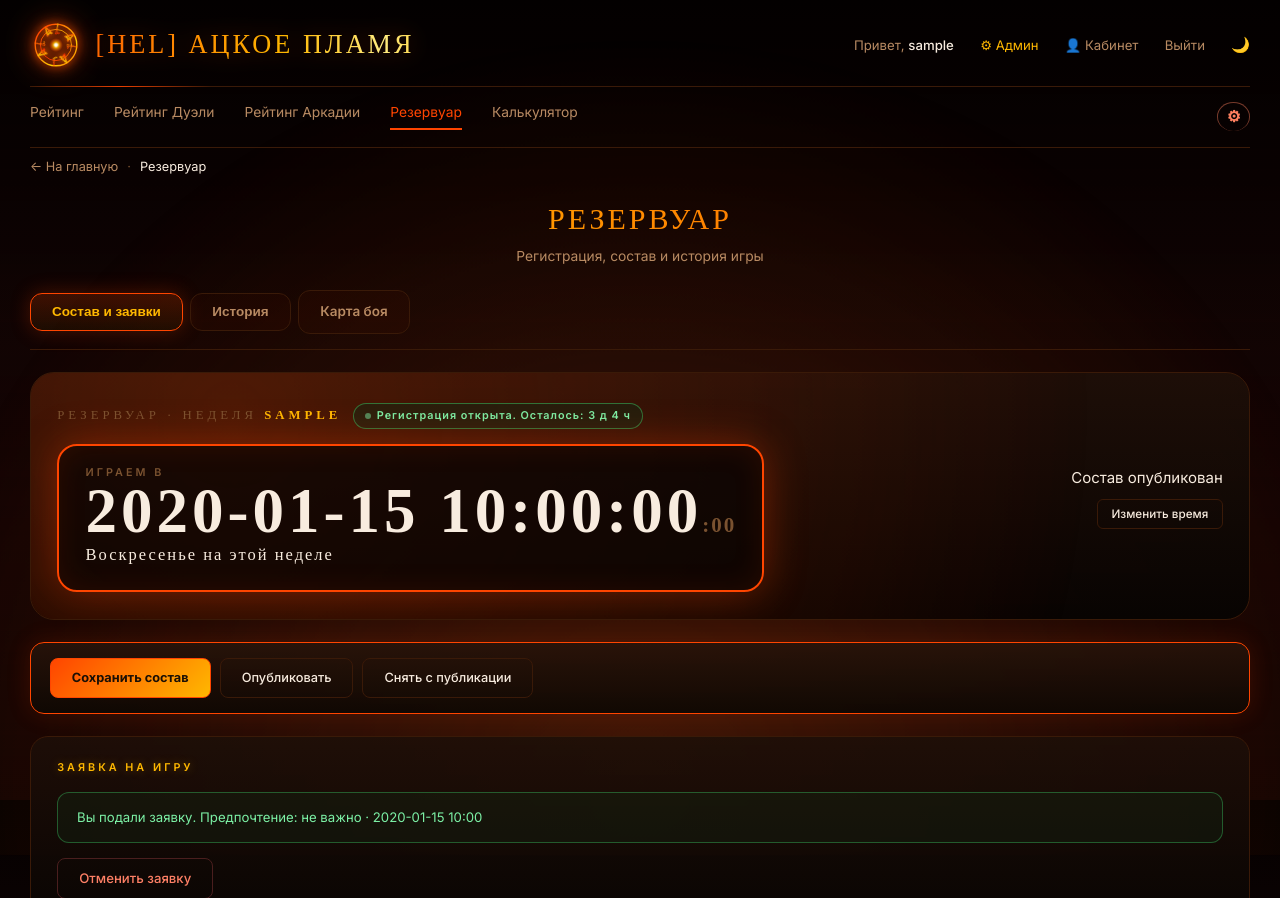
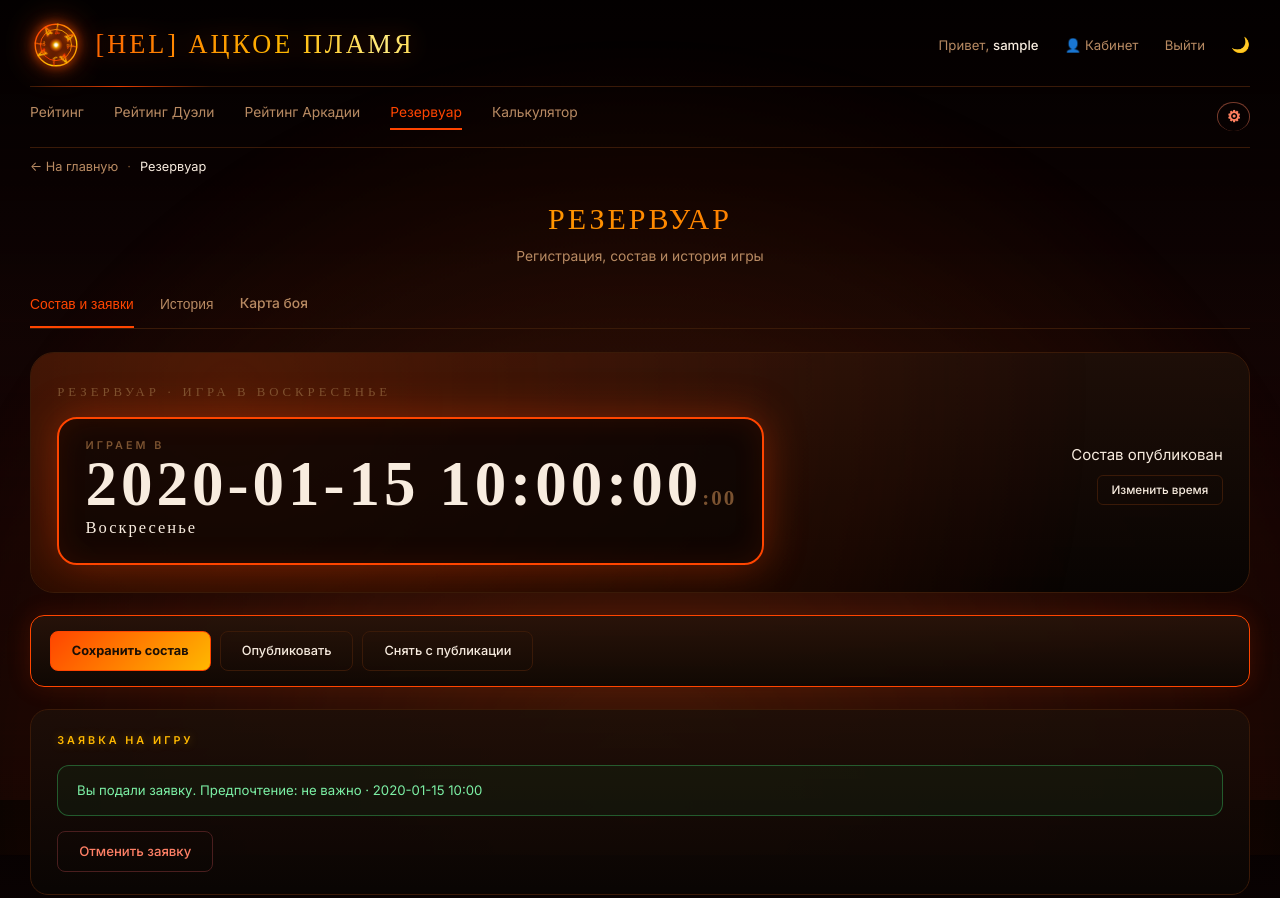
Before and after one commit to paradigmaafk-boop/e-hell, a Flask app: page /reservoir in a window 1280 px wide. Shown: the top 898 px of the page. Run offline with Flask 3, Linux system fonts and the light colour scheme; the visitor is signed in with stand-in values (Sample User, id 1); a database or web service that is not in the repository returns one stand-in record (values such as "Sample title"); some libraries are stand-ins or nearby versions; some web fonts are replaced.

Commit message:
Update reservoir.html

```diff
--- a/templates/reservoir.html
+++ b/templates/reservoir.html
@@ -9,41 +9,39 @@
     <link href="https://fonts.googleapis.com/css2?family=Forum&family=Cormorant+Garamond:ital,wght@0,400;0,500;0,600;1,400&family=Inter:wght@300;400;500;600;700;800;900&display=swap" rel="stylesheet">
     <link rel="stylesheet" href="{{ url_for('static', filename='style.css') }}">
     <style>
-        /* === Табы Резервуара === */
+        /* === Табы Резервуара — как на главной === */
         .res-tabs {
             display: flex;
-            gap: 0.5rem;
-            padding: 0.5rem 0 1rem;
+            gap: 1.75rem;
+            padding: 0.75rem 0 0;
             border-bottom: 1px solid var(--line);
             margin-bottom: 1.5rem;
-            flex-wrap: wrap;
+            overflow-x: auto;
+            scrollbar-width: none;
+            flex-wrap: nowrap;
+        }
+        .res-tabs::-webkit-scrollbar { display: none; }
+        .res-tab {
+            padding: 0 0 0.75rem;
+            border: none;
+            background: none;
+            color: var(--muted);
+            font-size: 0.92rem;
+            font-weight: 500;
+            text-decoration: none;
+            white-space: nowrap;
+            border-bottom: 2px solid transparent;
+            transition: all 0.3s ease;
+            cursor: pointer;
+            display: inline-flex;
             align-items: center;
         }
-        .res-tab {
-            padding: 0.7rem 1.4rem;
-            border-radius: 12px;
-            border: 1px solid var(--line);
-            background: rgba(255,69,0,0.03);
-            color: var(--muted);
-            font-size: 0.9rem;
-            font-weight: 600;
-            text-decoration: none;
-            transition: all 0.25s ease;
-            display: inline-flex;
-            align-items: center;
-            gap: 0.5rem;
-            cursor: pointer;
-        }
-        .res-tab:hover {
-            border-color: var(--accent);
-            color: var(--accent-warm);
-            background: rgba(255,69,0,0.08);
-        }
+        .res-tab:hover { color: var(--accent-warm); }
         .res-tab.active {
-            background: linear-gradient(180deg, rgba(255,69,0,0.2), rgba(255,184,0,0.05));
-            border-color: var(--accent);
-            color: var(--accent-warm);
-            box-shadow: 0 0 20px rgba(255,69,0,0.25);
+            color: var(--accent);
+            border-bottom-color: var(--accent);
+            background: none;
+            box-shadow: none;
         }
 
         /* === Hero-блок недели === */
@@ -82,48 +80,10 @@
             text-transform: uppercase;
             color: var(--dim);
             margin-bottom: 1rem;
-            display: flex;
-            align-items: center;
-            gap: 0.75rem;
-            flex-wrap: wrap;
         }
         .res-hero-week {
             color: var(--accent-warm);
             font-weight: 600;
-        }
-        /* Инлайн-статус регистрации в строке заголовка */
-        .res-reg-inline {
-            display: inline-flex;
-            align-items: center;
-            gap: 0.4rem;
-            padding: 0.25rem 0.75rem;
-            border-radius: 999px;
-            font-size: 0.72rem;
-            letter-spacing: 1px;
-            font-weight: 600;
-            text-transform: none;
-            font-family: 'Inter', sans-serif;
-        }
-        .res-reg-inline.open {
-            background: rgba(20,40,20,0.5);
-            border: 1px solid rgba(60,200,100,0.5);
-            color: #7cf0a5;
-        }
-        .res-reg-inline.closed {
-            background: rgba(40,15,15,0.5);
-            border: 1px solid rgba(224,57,43,0.5);
-            color: #ffa090;
-        }
-        .res-reg-inline .dot {
-            width: 6px;
-            height: 6px;
-            border-radius: 50%;
-            background: currentColor;
-            animation: regPulse 1.6s ease-in-out infinite;
-        }
-        @keyframes regPulse {
-            0%, 100% { opacity: 0.4; }
-            50%      { opacity: 1; }
         }
 
         .res-session-plate {
@@ -260,7 +220,7 @@
             color: #7cf0a5;
         }
 
-        /* === Двухколоночная сетка: Заявки / Состав === */
+        /* === Двухколоночная сетка === */
         .res-grid {
             display: grid;
             grid-template-columns: 1fr 1fr;
@@ -376,7 +336,6 @@
         }
         .res-core-divider:first-child { margin-top: 0; }
 
-        /* Кнопки действий */
         .res-action-btn {
             display: inline-flex;
             align-items: center;
@@ -418,7 +377,6 @@
         }
         .res-manage-bar .btn { font-size: 0.85rem; }
 
-        /* История */
         .res-history-week {
             padding: 1.25rem 1.5rem;
             border-radius: 14px;
@@ -477,7 +435,6 @@
         .res-history-player .mark-no { color: #ff5a5a; font-weight: 700; }
         .res-history-player .mark-unknown { color: var(--dim); }
 
-        /* Модалка смены времени */
         .modal-overlay {
             display: none;
             position: fixed;
@@ -561,8 +518,6 @@
             .res-session-time { font-size: 3rem; }
             .res-session-unit { font-size: 1rem; }
             .res-player-row { grid-template-columns: 1fr auto; font-size: 0.85rem; }
-            .res-tabs { flex-direction: column; align-items: stretch; }
-            .res-tab { justify-content: center; }
         }
     </style>
 </head>
@@ -620,9 +575,6 @@
         <div class="header-right">
             {% if session.get('user_id') %}
                 <span class="user">Привет, <b>{{ session['username'] }}</b></span>
-                {% if session.get('role') in ['admin', 'super_admin'] %}
-                    <a href="/admin" class="link-btn header-link" style="color: var(--accent-warm);">⚙ Админ</a>
-                {% endif %}
                 <a href="/cabinet" class="link-btn header-link">👤 Кабинет</a>
                 <a href="/logout" class="link-btn header-link">Выйти</a>
             {% else %}
@@ -634,11 +586,26 @@
     </header>
 
     <nav class="nav">
-        <a href="/rating/total">Рейтинг</a>
-        <a href="/rating/duel">Рейтинг Дуэли</a>
-        <a href="/rating/arcadia">Рейтинг Аркадии</a>
-        <a href="/reservoir" class="active">Резервуар</a>
-        <a href="/calculator">Калькулятор</a>
+        <a href="/rating/total">
+            <span class="nav-full">Рейтинг</span>
+            <span class="nav-short">Рейтинг</span>
+        </a>
+        <a href="/rating/duel">
+            <span class="nav-full">Рейтинг Дуэли</span>
+            <span class="nav-short">Дуэль</span>
+        </a>
+        <a href="/rating/arcadia">
+            <span class="nav-full">Рейтинг Аркадии</span>
+            <span class="nav-short">Аркадия</span>
+        </a>
+        <a href="/reservoir" class="active">
+            <span class="nav-full">Резервуар</span>
+            <span class="nav-short">Резервуар</span>
+        </a>
+        <a href="/calculator">
+            <span class="nav-full">Калькулятор</span>
+            <span class="nav-short">Калькулятор</span>
+        </a>
         {% if session.get('role') in ['admin', 'super_admin'] %}
         <a href="/admin" class="nav-admin" title="Админ-панель">⚙</a>
         {% endif %}
@@ -663,7 +630,7 @@
         {% endif %}
     {% endwith %}
 
-    <!-- Табы: все три рядом -->
+    <!-- Табы -->
     <div class="res-tabs">
         <button class="res-tab active" data-tab="roster" type="button">
             Состав и заявки
@@ -679,15 +646,11 @@
     <!-- === TAB: ROSTER === -->
     <div id="tab-roster" class="res-tab-content">
 
-        <!-- Hero: время недели + встроенный статус -->
+        <!-- Hero: время недели -->
         <section class="res-hero">
             <div>
                 <div class="res-hero-title">
-                    <span>Резервуар · неделя <span class="res-hero-week">{{ week.week_key }}</span></span>
-                    <span class="res-reg-inline {% if reg_status.is_open %}open{% else %}closed{% endif %}">
-                        <span class="dot"></span>
-                        {{ reg_status.message }}
-                    </span>
+                    Резервуар · Игра в воскресенье{% if sunday_date %}, {{ sunday_date }}{% endif %}
                 </div>
 
                 <div class="res-session-plate s{{ week.session_time }}">
@@ -697,11 +660,7 @@
                             {{ week.session_time }}<span class="res-session-unit">:00</span>
                         </div>
                         <div class="res-session-day">
-                            {% if reg_status.is_open %}
-                                Воскресенье на этой неделе
-                            {% else %}
-                                Воскресенье этой недели
-                            {% endif %}
+                            Воскресенье{% if sunday_date %}, {{ sunday_date }}{% endif %}
                         </div>
                     </div>
                 </div>
@@ -1074,7 +1033,6 @@
 {% endif %}
 
 <script>
-    // === Табы ===
     document.querySelectorAll('.res-tab[data-tab]').forEach(tab => {
         tab.addEventListener('click', () => {
             document.querySelectorAll('.res-tab[data-tab]').forEach(t => t.classList.remove('active'));
@@ -1085,7 +1043,6 @@
         });
     });
 
-    // === Модалка времени ===
     function openTimeModal() {
         document.getElementById('timeModal').classList.add('show');
     }
@@ -1093,7 +1050,6 @@
         document.getElementById('timeModal').classList.remove('show');
     }
 
-    // === Радио-кнопки времени ===
     document.querySelectorAll('.res-session-radio label').forEach(label => {
         label.addEventListener('click', () => {
             document.querySelectorAll('.res-session-radio label').forEach(l => l.classList.remove('checked'));
@@ -1101,7 +1057,6 @@
         });
     });
 
-    // === Формирование состава ===
     function getRosterUserIds() {
         const ids = [];
         document.querySelectorAll('#rosterList .res-player-row[data-user-id]').forEach(row => {
@@ -1183,13 +1138,11 @@
 
     updateRosterCounter();
 
-    // === История недель ===
     function toggleHistoryWeek(el) {
         const body = el.querySelector('.res-history-body');
         body.classList.toggle('open');
     }
 
-    // === Тема ===
     const toggleBtn = document.getElementById('theme-toggle');
     const body = document.body;
     toggleBtn.addEventListener('click', () => {
```
